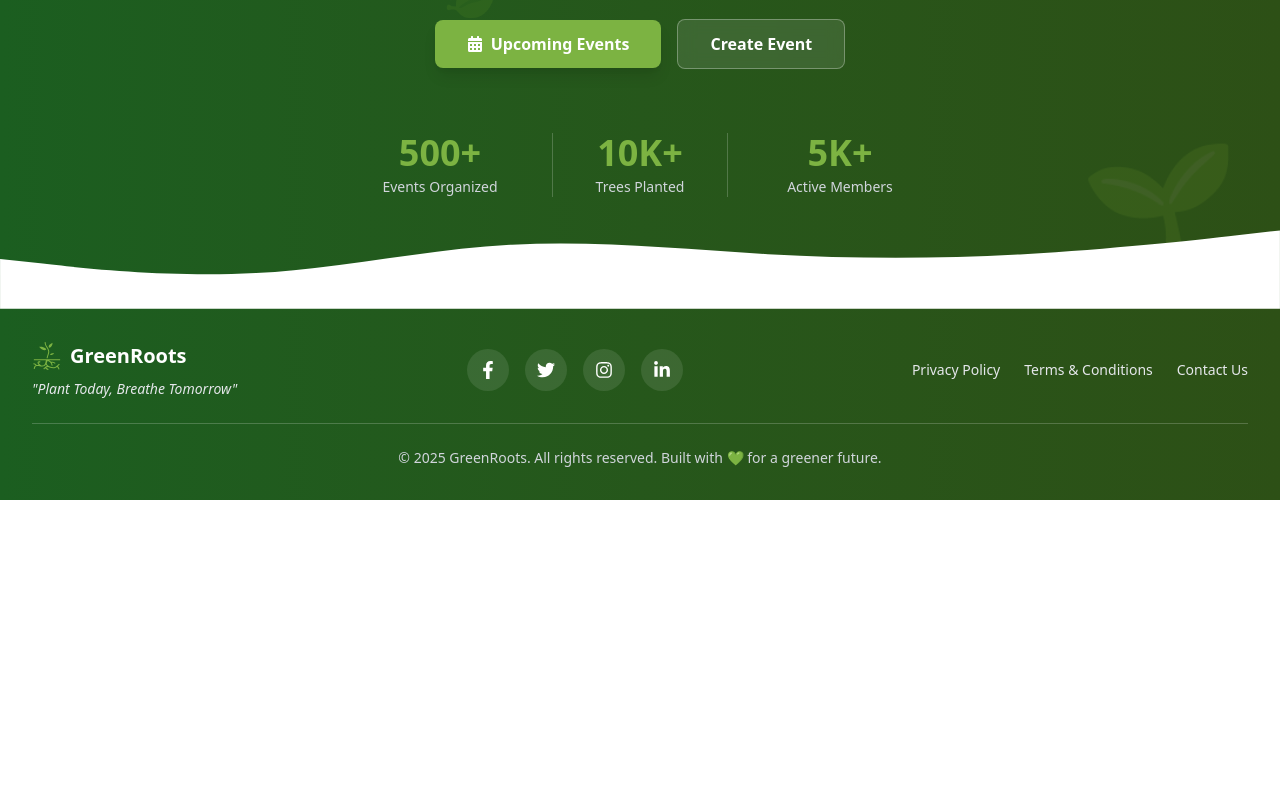
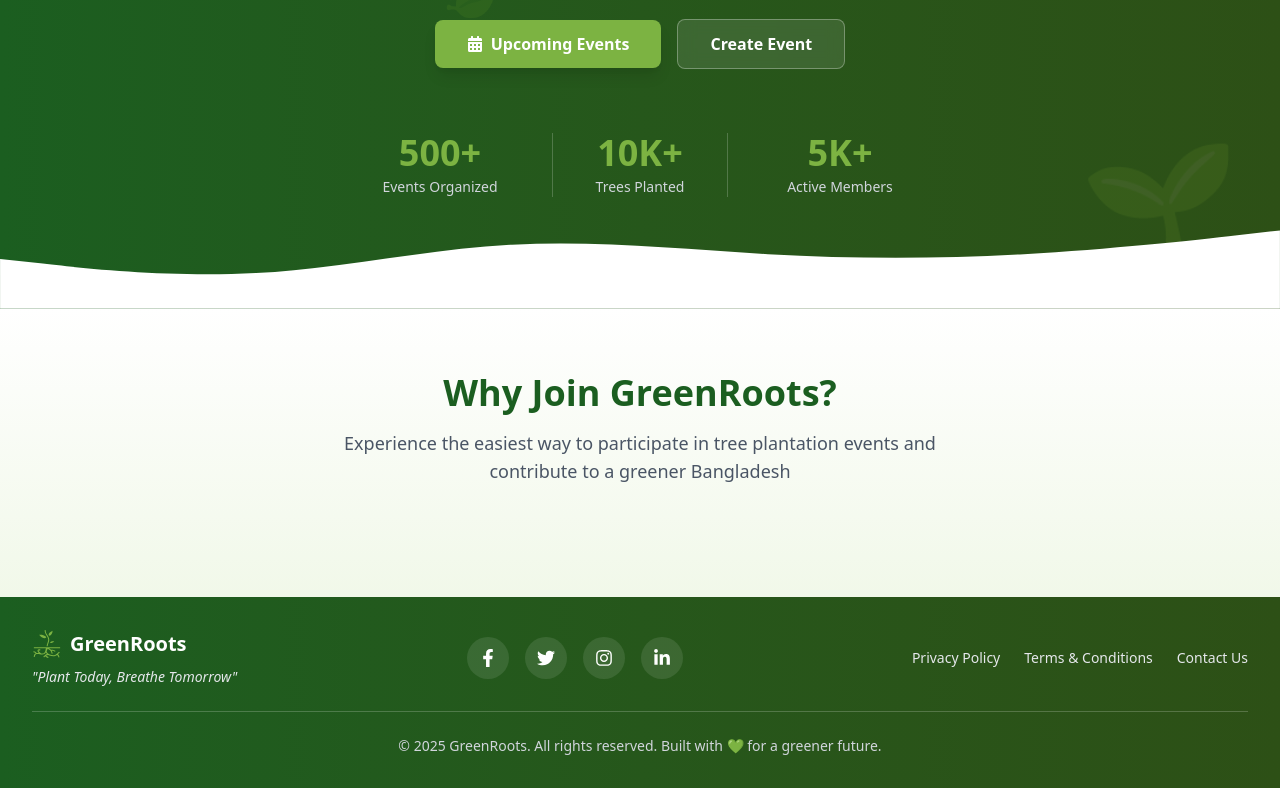
Before and after one commit to roll-raihan/a10-social-development-client, a React (Vite) app: page / in a window 1280 px wide. Shown: the part 496-1284 px from the top of the page. Before the commit the page ends 996 px from the top, so only its background shows below. Built offline with nearby package versions, Linux system fonts and the light colour scheme.

Commit message:
creating features section

```diff
--- /dev/null
+++ b/src/component/features/Features.jsx
@@ -0,0 +1,21 @@
+import React from 'react';
+
+const Features = () => {
+    return (
+        <section className="py-16 bg-gradient-to-b from-white to-[#F1F8E9]">
+            <div className="max-w-7xl mx-auto px-4 sm:px-6 lg:px-8">
+                <div className="text-center mb-12">
+                    <h2 className="text-3xl md:text-4xl font-bold text-[#1B5E20] mb-4">
+                        Why Join GreenRoots?
+                    </h2>
+                    <p className="text-gray-600 max-w-2xl mx-auto text-lg">
+                        Experience the easiest way to participate in tree plantation events
+                        and contribute to a greener Bangladesh
+                    </p>
+                </div>
+            </div>
+        </section>
+    );
+};
+
+export default Features;
--- a/src/pages/Home.jsx
+++ b/src/pages/Home.jsx
@@ -1,10 +1,11 @@
-import React from 'react';
 import Banner from '../component/Banner/Banner';
+import Features from '../component/features/Features';
 
 const Home = () => {
     return (
         <div>
             <Banner></Banner>
+            <Features></Features>
         </div>
     );
 };
```
